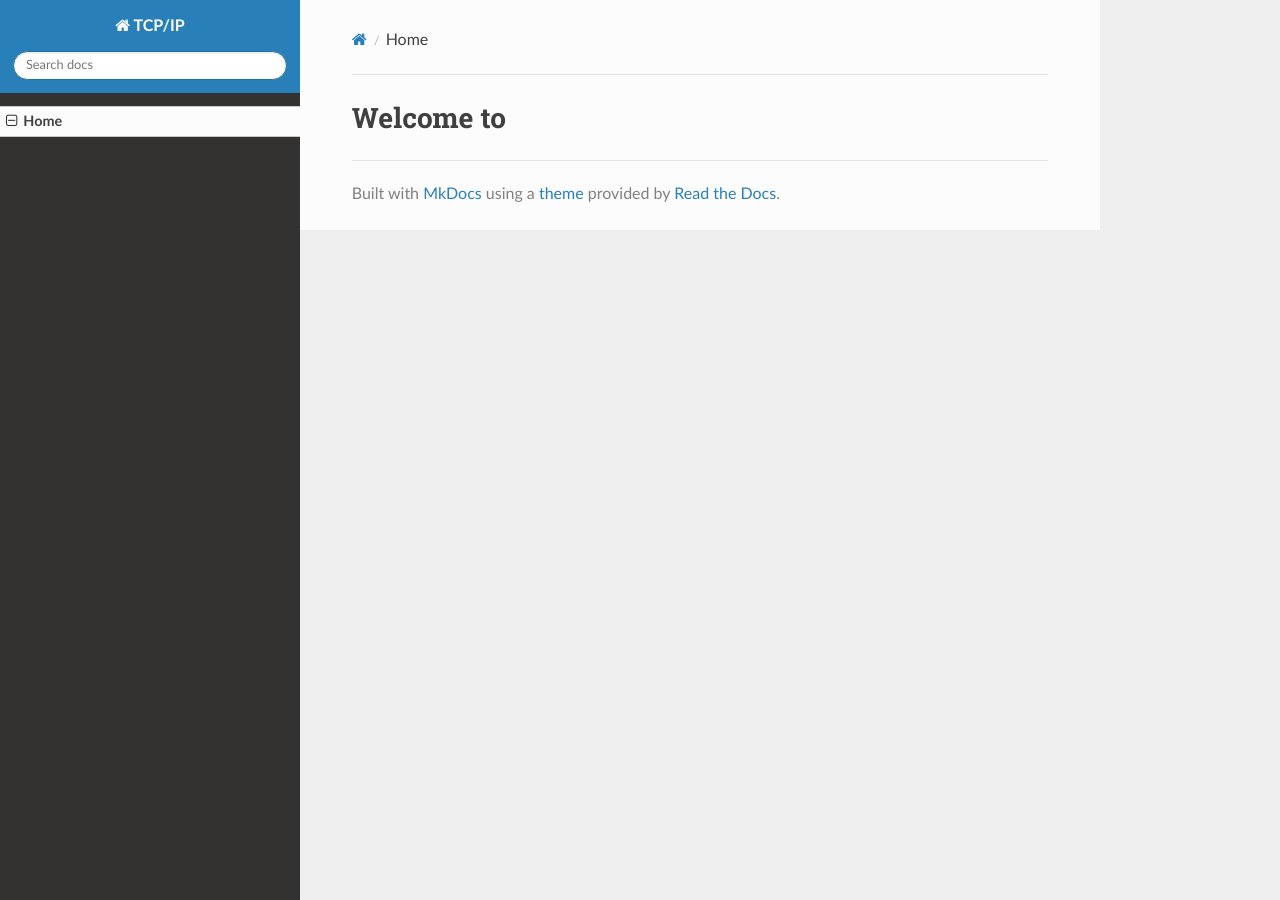
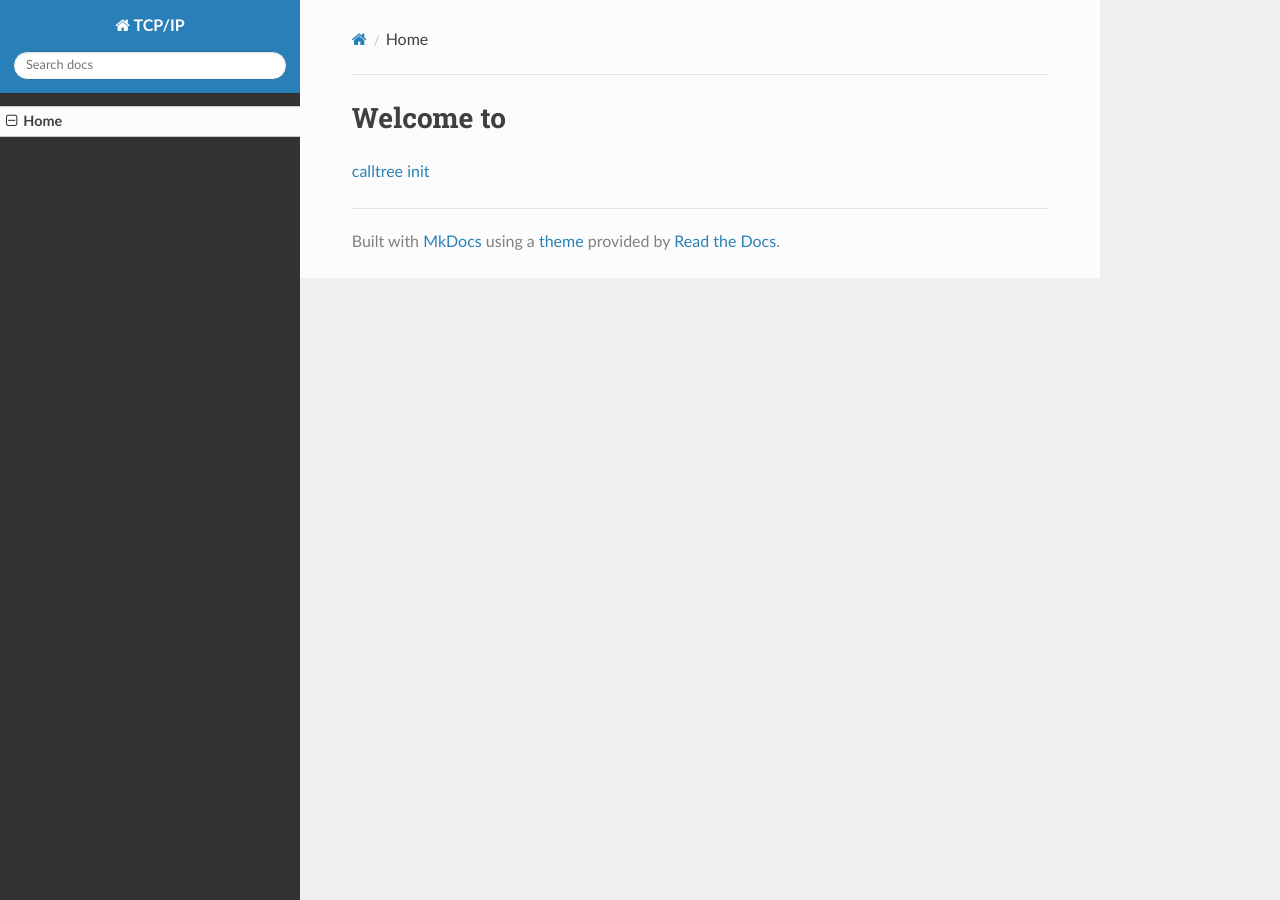
Before and after one commit to chenshuo/tcpipv2, an MkDocs documentation site: the page built from docs/index.md, in a window 1280 px wide. Built offline with MkDocs 1.6.1, drawn with Linux system fonts in a browser that asks for light colours; nearby versions of some CDN libraries; old or Windows-style settings are respelled for this version of MkDocs.

Commit message:
add link to calltree/init.html

```diff
--- a/docs/index.md
+++ b/docs/index.md
@@ -1 +1,2 @@
 # Welcome to
+[calltree init](calltree/init.html)
```
